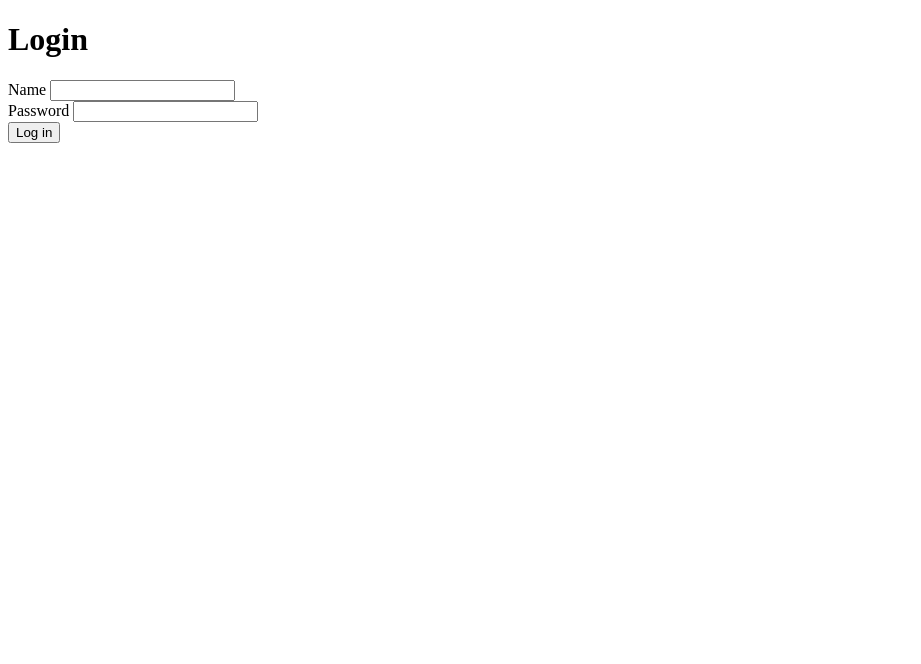
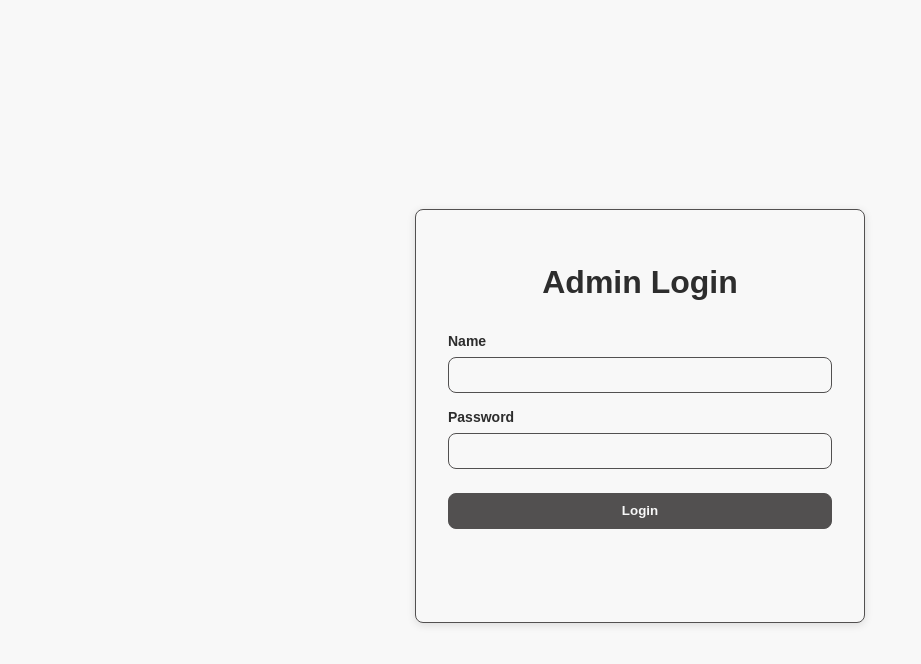
Before and after one commit to ElliotPa1m/Grupp-11-Systemutveckling, a plain HTML site: page Frontend/admin/admin-login.html in a window 1280 px wide. Shown: the whole page, without its empty margins (0-921 px from the left). Drawn offline with Linux system fonts and the light colour scheme.

Commit message:
feat: admin login css style

```diff
--- a/Frontend/admin/admin-login.html
+++ b/Frontend/admin/admin-login.html
@@ -4,11 +4,13 @@
   <meta charset="UTF-8">
   <meta name="viewport" content="width=device-width, initial-scale=1.0">
   <title>Admin Login</title>
+  <link rel="stylesheet" href="../css/style.css">
+  <link rel="stylesheet" href="../css/admin-login.css">
 </head>
 <body>
   <div class="login-page">
     <div class="login-card">
-      <h1>Login</h1>
+      <h1>Admin Login</h1>
 
       <form id="login-form">
         <div class="login-input">
@@ -19,7 +21,7 @@
           <label for="password">Password</label>
           <input type="password" name="password" id="password">
         </div>
-        <button id="login-button" type="submit">Log in</button>
+        <button id="login-button" type="submit">Login</button>
         <p id="error"></p>
       </form>
 
--- a/Frontend/css/admin-login.css
+++ b/Frontend/css/admin-login.css
@@ -0,0 +1,91 @@
+.login-page {
+  display: flex;
+  align-items: center;
+  justify-content: center;
+  min-height: 100vh;
+  padding: var(--space-medium);
+}
+
+.login-card {
+  width: 100%;
+  max-width: 24rem;
+  background-color: var(--color-background);
+  border: var(--border-default);
+  border-radius: var(--border-radius);
+  box-shadow: var(--shadow-default);
+  padding: var(--space-large);
+}
+
+.login-card h1 {
+  margin-bottom: var(--space-large);
+  text-align: center;
+}
+
+#login-form {
+  display: flex;
+  flex-direction: column;
+  gap: var(--space-medium);
+}
+
+.login-input {
+  display: flex;
+  flex-direction: column;
+  gap: var(--space-small);
+}
+
+.login-input label {
+  font-weight: var(--font-weight-bold);
+  font-size: 0.875rem;
+}
+
+.login-input input {
+  padding: var(--space-small);
+  border: var(--border-default);
+  border-radius: var(--border-radius);
+  background-color: var(--color-background);
+  color: var(--color-text);
+  font-family: var(--font-family);
+  font-size: 1rem;
+}
+
+.login-input input:focus {
+  outline: none;
+  border-color: var(--color-text);
+  box-shadow: var(--shadow-default);
+}
+
+#login-button {
+  margin-top: var(--space-small);
+  cursor: pointer;
+  padding: var(--space-small);
+  height: 2.25rem;
+  border: var(--border-default);
+  border-radius: var(--border-radius);
+  background-color: var(--color-background-dark);
+  color: var(--color-background);
+  font-family: var(--font-family);
+  font-weight: var(--font-weight-bold);
+  transition: transform 0.2s ease, box-shadow 0.2s ease;
+}
+
+#login-button:hover {
+  transform: translateY(-4px);
+  box-shadow: var(--shadow-default);
+  background-color: var(--color-primary);
+  color: black;
+}
+
+#error {
+  /* border-left: 3px solid #c0392b; */
+  /* background-color: #de8a81; */
+  color: #c0392b;
+  font-size: 0.875rem;
+  min-height: 1.2em;
+  text-align: center;
+}
+
+@media (max-width: 600px) {
+  .login-card {
+    padding: var(--space-medium);
+  }
+}
```
